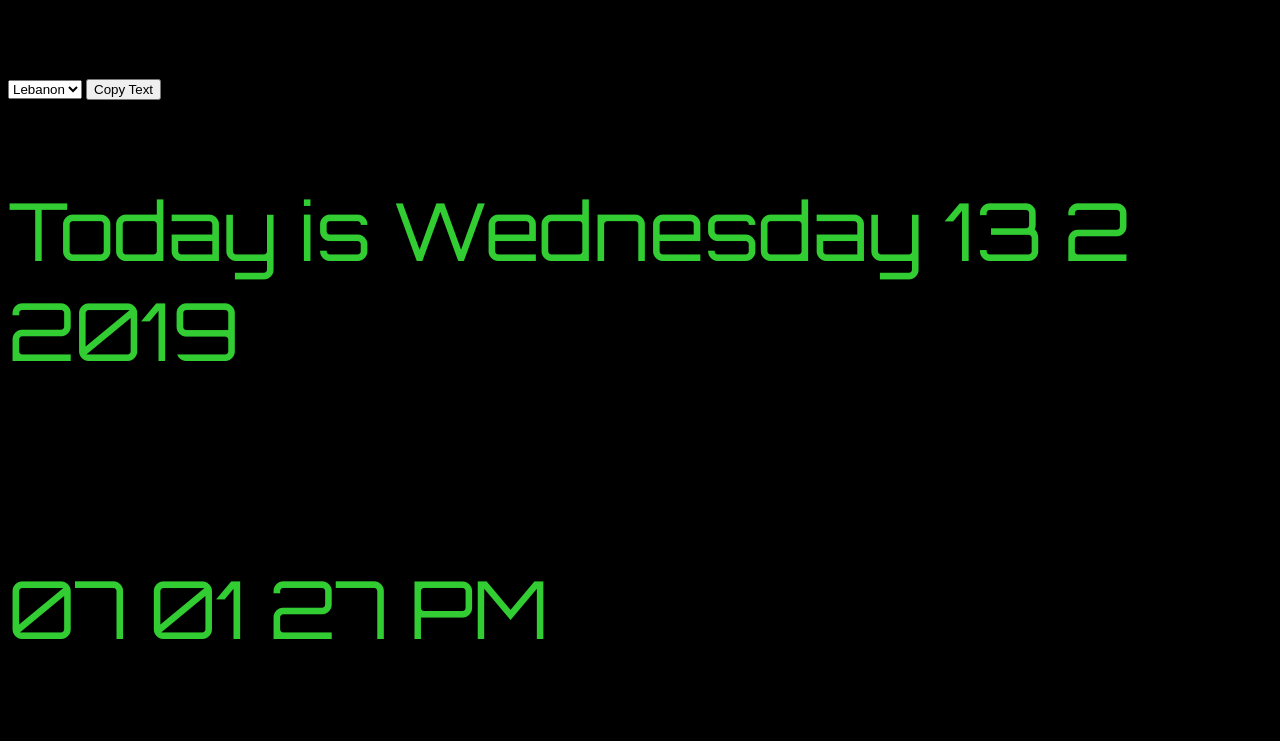
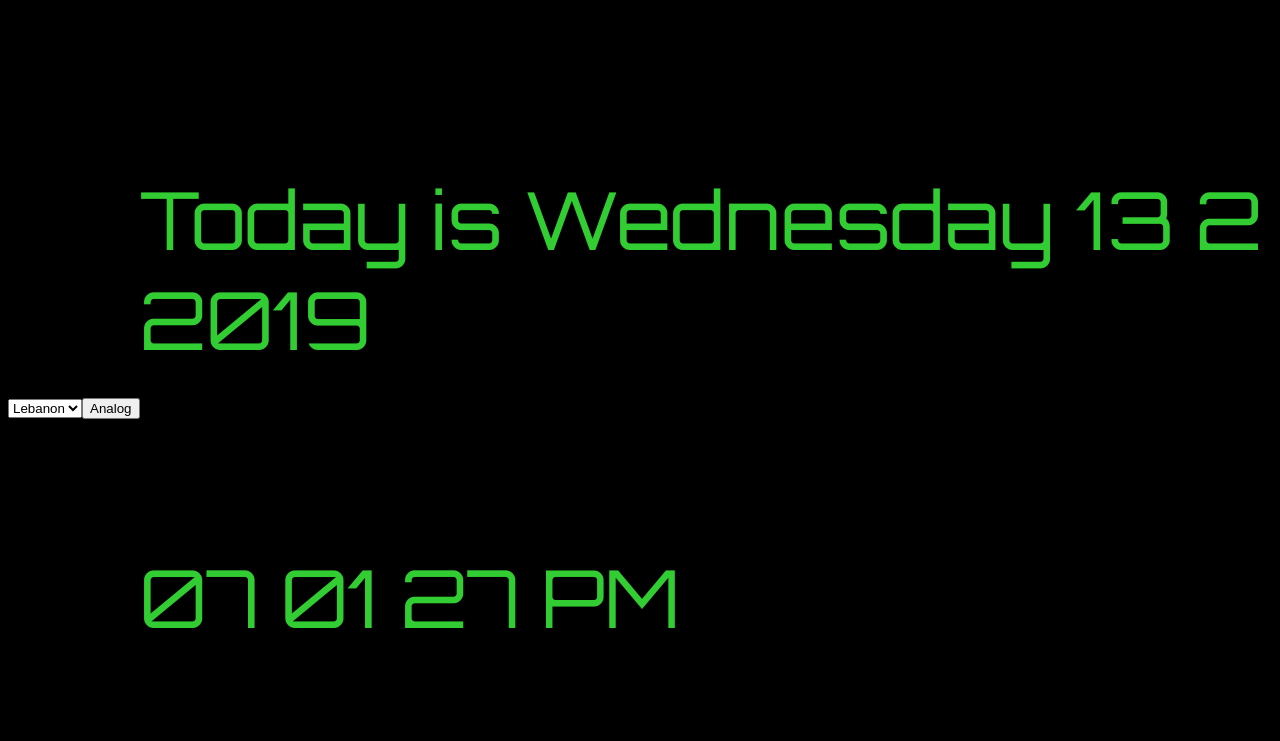
Before and after one commit to inaamk/world-clock, a plain HTML site: page index.html in a window 1280 px wide. Drawn offline with Linux system fonts and the light colour scheme.

Commit message:
Update index.html

```diff
--- a/index.html
+++ b/index.html
@@ -7,16 +7,15 @@
     <title>Digital Clock</title>
   </head>
   <body>
-
-    <div class="">
-      <select id="list" class="" name="" onchange="showTime(); drawClock()">
+    <select id="list" class="" name="" onchange="showTime()">
       <option value="lebanon">Lebanon</option>;
       <option value="paris">Paris</option>;
       <option value="luanda">Luanda</option>;
       <option value="london">London</option>;
       <option value="egypt">Egypt</option>;
     </select>
-      <button onclick="click1()" class="sub-country">Copy Text</button>
+    <button onclick="myFunction()" class="sub-country">Analog</button>
+    <div id="page">
       <p id="wday"></p>
       <br>
       <p id="hours"></p>
```
Lines whose indentation alone changed are shown as unchanged.
